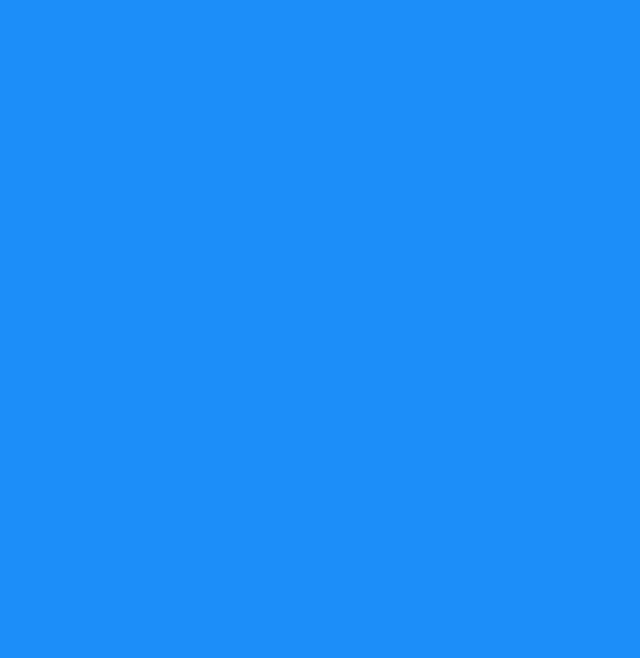
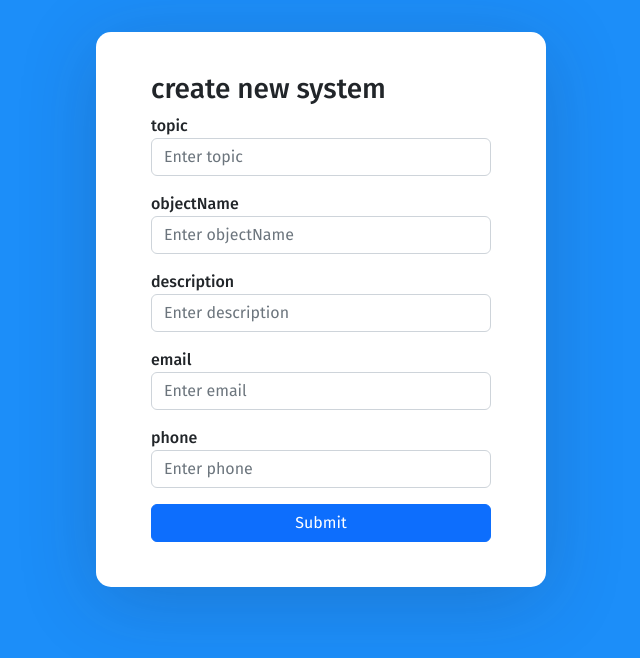
Before and after one commit to AyalaKialy/waze-project-client, a React (Create React App) app: page /CreateSystem in a window 1280 px wide. Before the commit this address had no page. Shown: the top 658 px of the page, without its empty margins (319-959 px from the left). Built offline with nearby package versions, Linux system fonts and the light colour scheme.

Commit message:
create system components

```diff
--- a/package.json
+++ b/package.json
@@ -3,6 +3,9 @@
     "version": "0.1.0",
     "private": true,
     "dependencies": {
+        "@emotion/react": "^11.10.0",
+        "@emotion/styled": "^11.10.0",
+        "@mui/material": "^5.10.0",
         "@testing-library/jest-dom": "^5.16.2",
         "@testing-library/react": "^12.1.2",
         "@testing-library/user-event": "^13.5.0",
@@ -10,6 +13,7 @@
         "@types/node": "^16.11.22",
         "@types/react": "^17.0.39",
         "@types/react-dom": "^17.0.11",
+        "axios": "^0.27.2",
         "bootstrap": "^5.2.0",
         "firebase": "^9.6.6",
         "react": "^17.0.2",
--- a/src/Application.tsx
+++ b/src/Application.tsx
@@ -8,6 +8,10 @@ import { config } from './config/config';
 import AuthRoute from './components/AuthRoute';
 import '../node_modules/bootstrap/dist/css/bootstrap.min.css';
 
+import CreateSystem from './components/createSystem';
+import Users from './components/users';
+import Systems from './components/systems';
+
 initializeApp(config.firebaseConfig);
 
 export interface IApplicationProps { }
@@ -17,8 +21,13 @@ const Application: React.FunctionComponent<IApplicationProps> = (props) => {
         <BrowserRouter>
             <Routes>
                 <Route path="/" element={<AuthRoute><HomePage /></AuthRoute>}/>
+
                 <Route path="/login" element={<LoginPage />} />
                 <Route path="/signup" element={<SignUpPage />} />
+                <Route path="/CreateSystem" element={<CreateSystem />} />
+                <Route path="/Users" element={<Users />} />
+                 <Route path="/Systems" element={<Systems />} />
+                {/* <Route path=":systemId" element={<System />} /> */}
             </Routes>
         </BrowserRouter>
     );
--- /dev/null
+++ b/src/api/system.tsx
@@ -0,0 +1,56 @@
+import axios from 'axios';
+import { System } from '../models/system.model';
+
+//getAllSystems
+export const getAllSystems = async () => {
+    try {
+        const systems = await axios.get(`http://localhost:3333/system`);
+        return systems.data;
+    }
+    catch (error) {
+        console.log('error in getAllSystems', error);
+    }
+}
+//getSystemByManagerId
+export const getSystemByManagerId = async (managerId: string) => {
+    try {
+        const { data } = await axios.get(`http://localhost:3333/system/${managerId}`);
+        return data;
+    }
+    catch (error) {
+        console.log('error-getSystemByManagerId',error);
+    }
+}
+
+//post
+export const createSystem = async (system:System) => {
+    try {
+         await axios.post('http://localhost:3333/system/', system);
+    }
+    catch (error) {
+        console.log('error-createSystem',error);
+    }
+}
+
+//put
+export const updateSystem = async (systemId:string, updates:System) => {
+    try {
+         await axios.put(`http://localhost:3333/system/${systemId}`, updates);
+    }
+    catch (error) {
+        console.log('error - updateSystem',error);
+    }
+}
+
+//delete
+export const deleteSystem= async (systemId:string) => {
+    try {
+        await axios.delete(`http://localhost:3333/system/${systemId}`);
+        // const { data } = await getAllSystems();
+        // console.log(data);
+        // return data;
+    }
+    catch (error) {
+        console.log('error - deleteSystem', error);
+    }
+}
--- /dev/null
+++ b/src/api/user.tsx
@@ -0,0 +1,12 @@
+import axios from 'axios';
+
+//getAllUsers
+export const getAllUsers = async () => {
+    try {
+        const users = await axios.get(`http://localhost:3333/user`);
+        return users.data;
+    }
+    catch (error) {
+        console.log('error in getAllUsers', error);
+    }
+}
--- /dev/null
+++ b/src/components/createSystem.tsx
@@ -0,0 +1,103 @@
+import React, { useState } from 'react';
+import Box from '@mui/material/Box';
+import TextField from '@mui/material/TextField';
+// import { create } from 'domain';
+import { createSystem } from '../api/system';
+import {System} from '../models/system.model';
+
+export default function CreateSystem() {
+
+    const [topic,setTopic] =useState('');
+    const [objectName,setObjectName] =useState('');
+    const [description,setDescription] =useState('');
+    const [urlName, setUrlName] = useState('');//????
+    const [email, setEmail] = useState('');
+    const [phone, setPhone] = useState('');
+
+    const create = async () => {
+        // e.preventDefault();
+        const system={
+          topic: topic,
+          objectName: objectName,
+          managerId:"62f25a4210ea639da632b916" ,
+          description: description,
+          urlName:"perfectShoes",
+          email:email,
+          phone:phone
+            }
+        }
+        try {
+        //   const ans= await createSystem(system);
+        //     console.log(ans);
+            // navigate('/');
+        } catch (err) {
+            console.log(err);
+        }
+
+  return (
+    <form className='auth-inner' onSubmit={create}
+    //   component="form"
+    //   sx={{
+    //     '& > :not(style)': { m: 1, width: '25ch' },
+    //   }}
+    //   noValidate
+    //   autoComplete="off"
+    >
+      <h3>create new system</h3>
+      {/* <TextField id="outlined-basic" label="topic" variant="outlined"  className="mb-3"/>
+      <TextField id="outlined-basic" label="objectName" variant="outlined" className="mb-3" /> */}
+      {/* <TextField id="filled-basic" label="Filled" variant="filled" />
+      <TextField id="standard-basic" label="Standard" variant="standard" /> */}
+         <div className="mb-3">
+          <label>topic</label>
+                <input
+                    type="string"
+                    className="form-control"
+                    placeholder="Enter topic"
+                    onChange={(e) => setTopic(e.target.value)}
+          />
+        </div>
+        <div className="mb-3">
+          <label>objectName</label>
+          <input
+            type="string"
+            className="form-control"
+                    placeholder="Enter objectName"
+                    onChange={(e) => setObjectName(e.target.value)}
+          />
+        </div>
+           <div className="mb-3">
+          <label>description</label>
+          <input
+            type="string"
+            className="form-control"
+                    placeholder="Enter description"
+                    onChange={(e) => setDescription(e.target.value)}
+          />
+        </div>
+          <div className="mb-3">
+          <label>email</label>
+          <input
+            type="string"
+            className="form-control"
+                    placeholder="Enter email"
+                    onChange={(e) => setEmail(e.target.value)}
+          />
+        </div>
+          <div className="mb-3">
+          <label>phone</label>
+          <input
+            type="string"
+            className="form-control"
+                    placeholder="Enter phone"
+                    onChange={(e) => setPhone(e.target.value)}
+          />
+        </div>
+          <div className="d-grid">
+          <button type="submit" className="btn btn-primary">
+            Submit
+          </button>
+            </div>
+    </form>
+  );
+}
--- /dev/null
+++ b/src/components/systems.tsx
@@ -0,0 +1,32 @@
+import React, { useEffect, useState } from 'react';
+import {System} from '../models/system.model';
+import{ getSystemByManagerId } from '../api/system';
+
+
+export default function Systems() {
+
+    const [systems, setSystems] = useState<System[]>([]);
+
+    useEffect(() => {
+        getAll();
+    }, [])
+
+    const getAll = async () => {
+        try {
+            const res = await getSystemByManagerId("62f25a4210ea639da632b916");
+            // <button><Link to={`/${}`}></Link></button>
+            setSystems(res);
+            console.log(res);
+        } catch (err) {
+            console.log(err)
+        }
+    };
+
+    return (
+        <>
+            {systems && systems.map(system =>
+                <div key={system._id}>{system.topic}</div>
+            )}
+        </>
+    )
+}
--- a/src/components/users.tsx
+++ b/src/components/users.tsx
@@ -1,25 +1,21 @@
 import React, { useEffect, useState } from 'react';
-import axios from 'axios';
+import {User} from '../models/user.model';
+import{ getAllUsers } from '../api/user';
 
-type User = {
-    _id: number,
-    name: string,
-    email: string
-}
 
-export interface IUsers { }
+export default function Users() {
 
-const Users: React.FunctionComponent<IUsers> = (props) => {
     const [users, setUsers] = useState<User[]>([]);
 
     useEffect(() => {
-        getAllUsers();
+        getAll();
     }, [])
 
-    const getAllUsers = async () => {
+    const getAll = async () => {
         try {
-            const res = await axios.get(`http://localhost:3333/user`);
-            setUsers(res.data);
+            const res = await getAllUsers();
+            setUsers(res);
+            console.log(res);
         } catch (err) {
             console.log(err)
         }
@@ -29,10 +25,8 @@ const Users: React.FunctionComponent<IUsers> = (props) => {
         <>
             <div>hi for all the users</div>
             {users && users.map(user =>
-                <div key={user._id}>{user.name}</div>
+                <div key={user._id}>{user._id}</div>
             )}
         </>
     )
 }
-
-export default Users;
--- a/src/css/login.css
+++ b/src/css/login.css
@@ -15,6 +15,7 @@
     background-color: white;
     background-repeat: no-repeat;
     background-position: 12px 11px;
+
 
     /* &:hover {
       box-shadow: 0 -1px 0 rgba(0, 0, 0, .04), 0 2px 4px rgba(0, 0, 0, .25);
--- a/src/pages/Home.tsx
+++ b/src/pages/Home.tsx
@@ -1,18 +1,17 @@
 import React from 'react';
 import { getAuth, signOut } from 'firebase/auth';
 import Users from '../components/users'
-export interface IHomePageProps { }
+import { useNavigate } from 'react-router-dom';
 
-const HomePage: React.FunctionComponent<IHomePageProps> = (props) => {
+  export default function HomePage() {
     const auth = getAuth();
-
+    const navigate = useNavigate();
     return (
         <div>
             <p>Home Page (Protected by Firebase!)</p>
-            <Users />
+            <button type="button" onClick={e=> navigate('/CreateSystem')}>Create System</button>
+            <button type="button" onClick={e=> navigate('/Systems')}>Systems</button>
             <button onClick={() => signOut(auth)}>Sign out of Firebase</button>
         </div>
     );
 };
-
-export default HomePage;
--- a/src/pages/Login.tsx
+++ b/src/pages/Login.tsx
@@ -5,7 +5,6 @@ import '../css/login.css'
 
 
 export interface ILoginPageProps { }
-
 const LoginPage: React.FunctionComponent<ILoginPageProps> = (props) => {
     const auth = getAuth();
     const navigate = useNavigate();
@@ -31,7 +30,8 @@ const LoginPage: React.FunctionComponent<ILoginPageProps> = (props) => {
         try {
             const res = await signInWithEmailAndPassword(auth, email, password);
             console.log(res.user.uid);
-            navigate('/');
+
+            navigate(`/`);
         } catch (err) {
             console.log(err);
             setAuthing(false);
```
Also changed, not shown: src/models/system.model.tsx (added, +11 -0 lines), src/models/user.model.tsx (added, +14 -0 lines), 1 other file (tests, documents, lock files or other folders).
